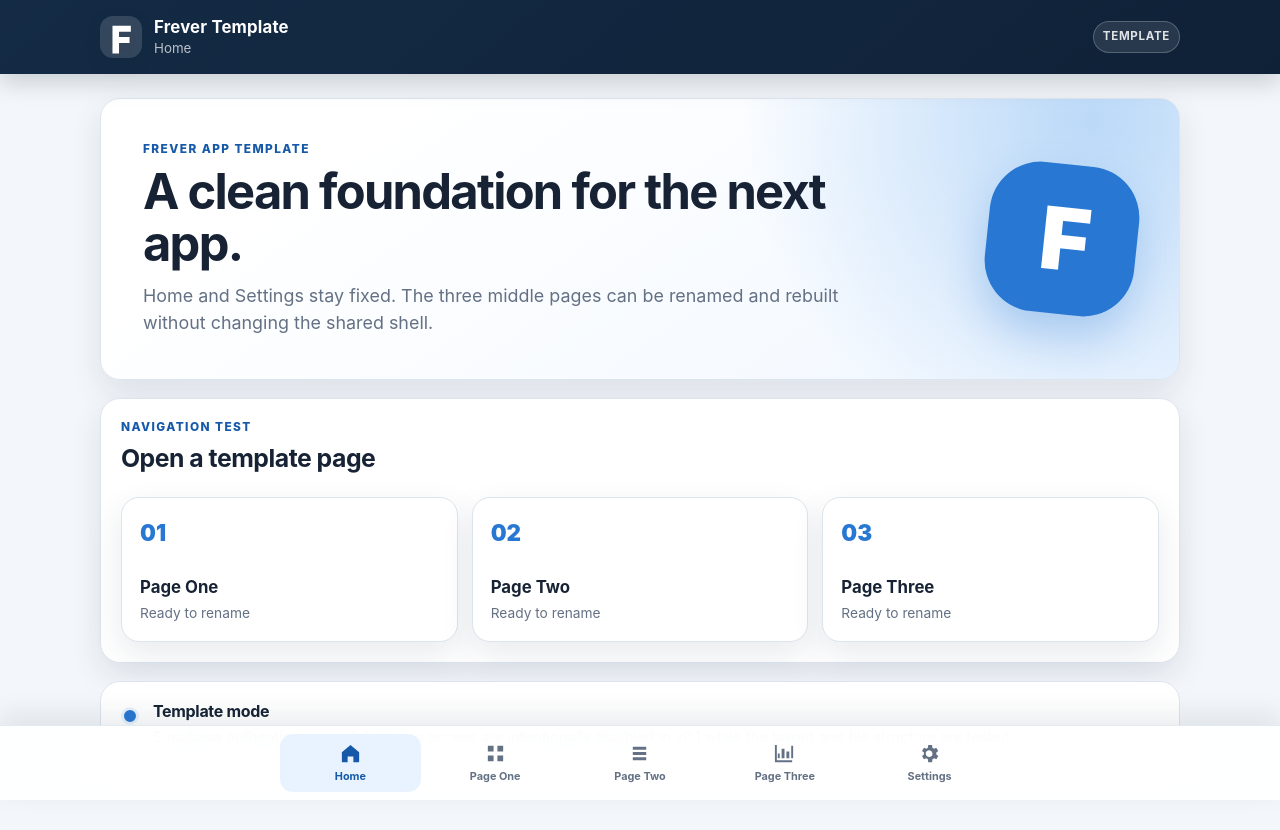
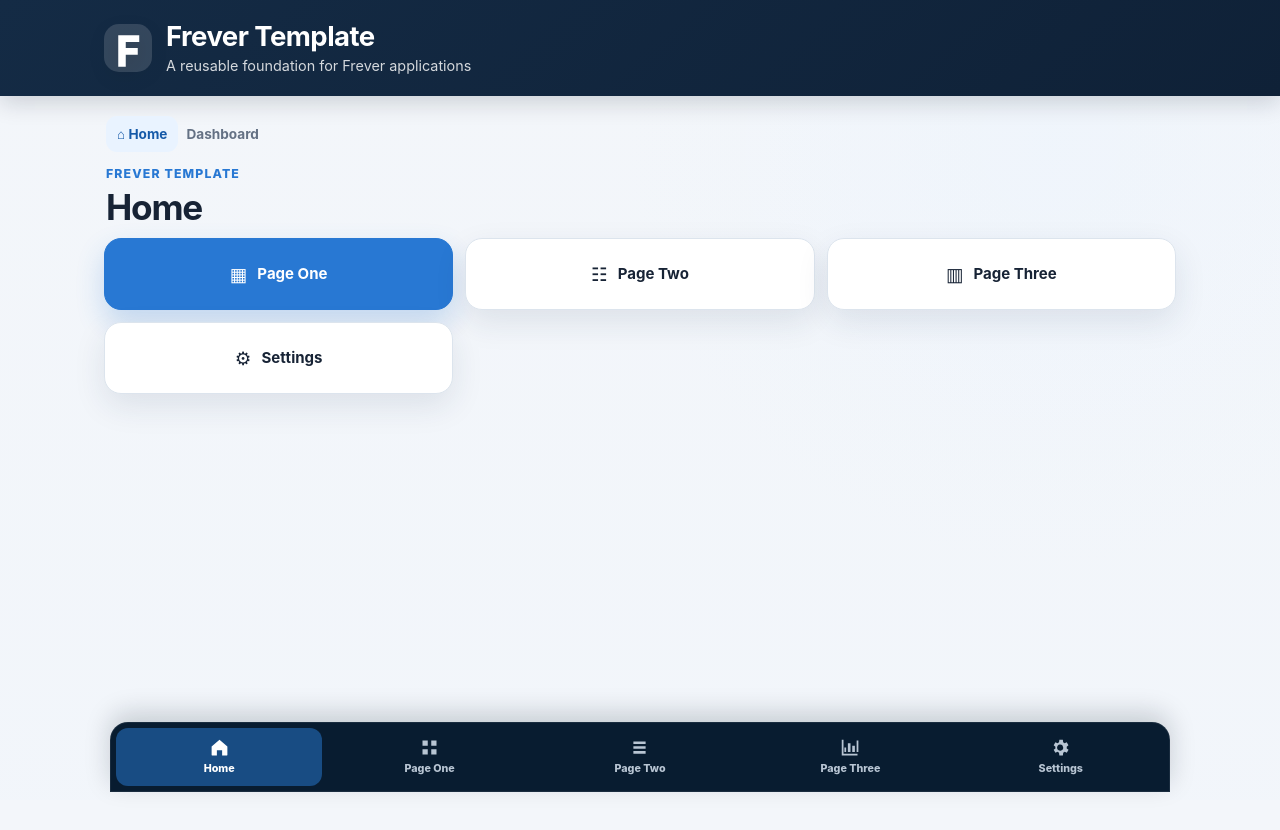
Before and after one commit to StaffyBear/Frever-Template, a website with bundled scripts: page index.html in a window 1280 px wide. After the commit the page ends 800 px from the top, so only its background shows below. Built offline with nearby package versions, Linux system fonts and the light colour scheme.

Commit message:
Add files via upload

```diff
--- a/Components/Header/Header.html
+++ b/Components/Header/Header.html
@@ -3,8 +3,7 @@
     <img class="brand-mark" src="./Assets/Logos/frever-mark.svg" alt="">
     <span class="brand-copy">
       <strong data-app-name>Frever</strong>
-      <small data-page-title>Home</small>
+      <small data-app-description>Reusable Frever application</small>
     </span>
   </a>
-  <span class="template-badge">Template</span>
 </div>
--- a/Components/Header/Header.js
+++ b/Components/Header/Header.js
@@ -7,12 +7,16 @@ async function fetchText(path) {
 export const Header = {
   async mount(target, appConfig) {
     target.innerHTML = await fetchText("./Components/Header/Header.html");
+
     const appName = target.querySelector("[data-app-name]");
+    const appDescription = target.querySelector("[data-app-description]");
+
     if (appName) appName.textContent = appConfig.appName;
+    if (appDescription) appDescription.textContent = appConfig.description;
   },
 
-  setPage(page) {
-    const title = document.querySelector("[data-page-title]");
-    if (title) title.textContent = page.label;
+  setPage() {
+    // The compact app header remains consistent across every page.
+    // Page titles are displayed within each page's own HTML file.
   }
 };
--- a/Config/App.json
+++ b/Config/App.json
@@ -2,8 +2,8 @@
   "appCode": "template",
   "appName": "Frever Template",
   "shortName": "Frever",
-  "version": "0.1.0",
-  "description": "A clean reusable foundation for Frever applications.",
+  "version": "0.1.1",
+  "description": "A reusable foundation for Frever applications",
   "homeRoute": "home",
   "showVersionInSettings": true
 }
--- a/Pages/Homepage/Homepage.html
+++ b/Pages/Homepage/Homepage.html
@@ -1,43 +1,12 @@
-<section class="page-section hero-card">
-  <div>
-    <p class="eyebrow">Frever app template</p>
-    <h1>A clean foundation for the next app.</h1>
-    <p class="lead">Home and Settings stay fixed. The three middle pages can be renamed and rebuilt without changing the shared shell.</p>
+<section class="page-heading page-heading-home">
+  <div class="page-context" aria-label="Current section">
+    <span class="page-context-active">⌂ Home</span>
+    <span>Dashboard</span>
   </div>
-  <div class="hero-mark" aria-hidden="true">F</div>
+  <p class="eyebrow">Frever Template</p>
+  <h1>Home</h1>
 </section>
 
-<section class="page-section">
-  <div class="section-heading">
-    <div>
-      <p class="eyebrow">Navigation test</p>
-      <h2>Open a template page</h2>
-    </div>
-  </div>
-
-  <div class="tile-grid tile-grid-three">
-    <button class="feature-tile" type="button" data-open-page="page-one">
-      <span class="tile-number">01</span>
-      <strong>Page One</strong>
-      <span>Ready to rename</span>
-    </button>
-    <button class="feature-tile" type="button" data-open-page="page-two">
-      <span class="tile-number">02</span>
-      <strong>Page Two</strong>
-      <span>Ready to rename</span>
-    </button>
-    <button class="feature-tile" type="button" data-open-page="page-three">
-      <span class="tile-number">03</span>
-      <strong>Page Three</strong>
-      <span>Ready to rename</span>
-    </button>
-  </div>
+<section class="home-menu" aria-label="App pages">
+  <div class="home-tile-grid" data-home-tiles></div>
 </section>
-
-<section class="page-section info-card">
-  <div class="status-dot" aria-hidden="true"></div>
-  <div>
-    <h2>Template mode</h2>
-    <p>Supabase authentication and database access are intentionally disabled in v0.1 while the layout and file structure are tested.</p>
-  </div>
-</section>
--- a/Pages/Homepage/Homepage.js
+++ b/Pages/Homepage/Homepage.js
@@ -1,5 +1,35 @@
-export function init({ navigate }) {
+const ICONS = {
+  home: "⌂",
+  grid: "▦",
+  list: "☷",
+  chart: "▥",
+  settings: "⚙"
+};
+
+async function loadNavigation() {
+  const response = await fetch("./Config/Navigation.json", { cache: "no-store" });
+  if (!response.ok) throw new Error("Could not load Config/Navigation.json");
+  return response.json();
+}
+
+export async function init({ navigate }) {
   const page = document.querySelector('[data-page="home"]');
+  const grid = page?.querySelector("[data-home-tiles]");
+
+  if (grid) {
+    const navigation = await loadNavigation();
+    const items = navigation.items
+      .filter(item => item.id !== "home")
+      .sort((a, b) => a.position - b.position);
+
+    grid.innerHTML = items.map((item, index) => `
+      <button class="home-menu-tile${index === 0 ? " is-featured" : ""}" type="button" data-open-page="${item.id}">
+        <span class="home-menu-icon" aria-hidden="true">${ICONS[item.icon] ?? ICONS.grid}</span>
+        <strong>${item.label}</strong>
+      </button>
+    `).join("");
+  }
+
   const handler = event => {
     const button = event.target.closest("[data-open-page]");
     if (button) navigate(button.dataset.openPage);
--- a/Styles/App.css
+++ b/Styles/App.css
@@ -12,7 +12,9 @@ body {
   margin: 0;
   min-width: 320px;
   min-height: 100vh;
-  background: var(--page-bg);
+  background:
+    radial-gradient(circle at 82% 18%, color-mix(in srgb, var(--accent-soft) 36%, transparent) 0, transparent 34%),
+    linear-gradient(180deg, var(--page-bg) 0%, color-mix(in srgb, var(--page-bg) 88%, var(--accent-soft)) 100%);
   color: var(--text-primary);
   font-family: Inter, ui-sans-serif, system-ui, -apple-system, BlinkMacSystemFont, "Segoe UI", sans-serif;
   line-height: 1.5;
@@ -37,43 +39,38 @@ button {
 
 .app-shell {
   min-height: 100vh;
-  padding-bottom: calc(86px + env(safe-area-inset-bottom));
+  padding-bottom: calc(94px + env(safe-area-inset-bottom));
 }
 
 .app-header {
-  position: sticky;
-  top: 0;
-  z-index: 40;
-  min-height: 74px;
+  min-height: 96px;
   padding-top: env(safe-area-inset-top);
   background: var(--header-bg);
   color: var(--header-text);
-  box-shadow: 0 8px 24px rgba(8, 21, 36, 0.18);
+  box-shadow: 0 7px 22px rgba(8, 21, 36, 0.16);
 }
 
 .header-inner {
   width: min(1120px, 100%);
-  min-height: 74px;
+  min-height: 96px;
   margin: 0 auto;
-  padding: 12px 20px;
+  padding: 16px 24px;
   display: flex;
   align-items: center;
-  justify-content: space-between;
-  gap: 16px;
 }
 
 .brand-link {
   min-width: 0;
   display: inline-flex;
   align-items: center;
-  gap: 12px;
+  gap: 14px;
   color: inherit;
   text-decoration: none;
 }
 
 .brand-mark {
-  width: 42px;
-  height: 42px;
+  width: 48px;
+  height: 48px;
   flex: 0 0 auto;
   filter: drop-shadow(0 5px 10px rgba(0, 0, 0, 0.18));
 }
@@ -81,39 +78,28 @@ button {
 .brand-copy {
   min-width: 0;
   display: grid;
-  line-height: 1.15;
+  line-height: 1.16;
 }
 
 .brand-copy strong {
-  font-size: 1.05rem;
-  letter-spacing: 0.01em;
+  font-size: clamp(1.32rem, 3vw, 1.72rem);
+  letter-spacing: -0.02em;
 }
 
 .brand-copy small {
-  margin-top: 4px;
-  color: rgba(255, 255, 255, 0.7);
+  margin-top: 5px;
+  color: rgba(255, 255, 255, 0.82);
+  font-size: 0.9rem;
   overflow: hidden;
   text-overflow: ellipsis;
   white-space: nowrap;
 }
 
-.template-badge {
-  padding: 6px 9px;
-  border: 1px solid rgba(255, 255, 255, 0.22);
-  border-radius: 999px;
-  background: rgba(255, 255, 255, 0.1);
-  color: rgba(255, 255, 255, 0.86);
-  font-size: 0.72rem;
-  font-weight: 700;
-  letter-spacing: 0.06em;
-  text-transform: uppercase;
-}
-
 .page-content {
   width: min(100%, 1120px);
-  min-height: calc(100vh - 160px);
+  min-height: calc(100vh - 190px);
   margin: 0 auto;
-  padding: 24px 20px 42px;
+  padding: 20px 24px 44px;
   outline: none;
 }
 
@@ -129,15 +115,15 @@ p {
 }
 
 h1 {
-  margin-bottom: 12px;
-  font-size: clamp(1.85rem, 6vw, 3.05rem);
+  margin-bottom: 10px;
+  font-size: clamp(1.7rem, 4vw, 2.2rem);
   line-height: 1.08;
   letter-spacing: -0.035em;
 }
 
 h2 {
   margin-bottom: 8px;
-  font-size: clamp(1.15rem, 4vw, 1.55rem);
+  font-size: clamp(1.1rem, 3vw, 1.45rem);
   line-height: 1.2;
   letter-spacing: -0.02em;
 }
@@ -157,22 +143,41 @@ p:last-child {
 }
 
 .eyebrow {
-  margin-bottom: 7px;
-  color: var(--accent-strong);
-  font-size: 0.74rem;
-  font-weight: 800;
-  letter-spacing: 0.12em;
+  margin-bottom: 4px;
+  color: var(--accent);
+  font-size: 0.77rem;
+  font-weight: 850;
+  letter-spacing: 0.09em;
   text-transform: uppercase;
 }
 
+.page-heading,
 .page-title-block {
-  margin-bottom: 22px;
-  padding: 4px 2px;
+  margin-bottom: 12px;
+  padding: 0 2px;
 }
 
-.page-title-block p {
+.page-title-block p,
+.page-heading p:not(.eyebrow) {
   max-width: 760px;
   color: var(--text-secondary);
+}
+
+.page-context {
+  margin-bottom: 13px;
+  display: flex;
+  align-items: center;
+  gap: 8px;
+  color: var(--text-secondary);
+  font-size: 0.85rem;
+  font-weight: 750;
+}
+
+.page-context-active {
+  padding: 8px 11px;
+  border-radius: 11px;
+  background: var(--accent-soft);
+  color: var(--accent-strong);
 }
 
 .loading-state {
--- a/Styles/Components.css
+++ b/Styles/Components.css
@@ -1,60 +1,73 @@
 .page-section,
 .summary-card,
 .feature-tile,
-.list-card {
+.list-card,
+.home-menu-tile {
   border: 1px solid var(--border);
   background: var(--surface);
   box-shadow: var(--shadow);
 }
 
 .page-section {
-  margin-bottom: 18px;
+  margin-bottom: 16px;
   padding: 20px;
-  border-radius: 20px;
-}
-
-.hero-card {
-  position: relative;
-  overflow: hidden;
-  min-height: 230px;
-  padding: clamp(24px, 5vw, 42px);
-  display: flex;
-  align-items: center;
-  justify-content: space-between;
-  gap: 28px;
-  background:
-    radial-gradient(circle at 92% 8%, var(--accent-muted) 0, transparent 34%),
-    linear-gradient(145deg, var(--surface) 20%, var(--accent-soft) 140%);
-}
-
-.hero-card > div:first-child {
-  position: relative;
-  z-index: 1;
-  max-width: 720px;
-}
-
-.hero-mark {
-  width: clamp(92px, 20vw, 150px);
-  aspect-ratio: 1;
-  flex: 0 0 auto;
-  display: grid;
-  place-items: center;
-  border-radius: 34%;
-  background: var(--accent);
-  color: var(--text-on-accent);
-  box-shadow: 0 22px 44px color-mix(in srgb, var(--accent) 28%, transparent);
-  font-size: clamp(3rem, 10vw, 5.4rem);
-  font-weight: 900;
-  letter-spacing: -0.08em;
-  transform: rotate(6deg);
+  border-radius: 18px;
 }
 
 .section-heading {
-  margin-bottom: 16px;
+  margin-bottom: 14px;
   display: flex;
   align-items: end;
   justify-content: space-between;
   gap: 16px;
+}
+
+.home-menu {
+  margin-top: 2px;
+}
+
+.home-tile-grid {
+  display: grid;
+  grid-template-columns: repeat(3, minmax(0, 1fr));
+  gap: 12px;
+}
+
+.home-menu-tile {
+  min-height: 72px;
+  padding: 14px 18px;
+  display: flex;
+  align-items: center;
+  justify-content: center;
+  gap: 10px;
+  border-radius: 17px;
+  color: var(--text-primary);
+  cursor: pointer;
+  text-align: center;
+  transition: transform 150ms ease, border-color 150ms ease, box-shadow 150ms ease, background 150ms ease;
+}
+
+.home-menu-tile:hover,
+.home-menu-tile:focus-visible {
+  border-color: var(--accent-muted);
+  box-shadow: 0 13px 30px color-mix(in srgb, var(--accent) 13%, transparent);
+  transform: translateY(-1px);
+  outline: none;
+}
+
+.home-menu-tile.is-featured {
+  border-color: var(--accent);
+  background: var(--accent);
+  color: var(--text-on-accent);
+  box-shadow: 0 13px 28px color-mix(in srgb, var(--accent) 24%, transparent);
+}
+
+.home-menu-icon {
+  font-size: 1.16rem;
+  line-height: 1;
+}
+
+.home-menu-tile strong {
+  font-size: 0.94rem;
 }
 
 .tile-grid {
@@ -67,7 +80,7 @@
 }
 
 .feature-tile {
-  min-height: 145px;
+  min-height: 130px;
   padding: 18px;
   display: flex;
   flex-direction: column;
--- a/Styles/Navigation.css
+++ b/Styles/Navigation.css
@@ -4,19 +4,23 @@
   right: 0;
   bottom: 0;
   left: 0;
-  padding: 8px 12px calc(8px + env(safe-area-inset-bottom));
-  border-top: 1px solid color-mix(in srgb, var(--border) 82%, transparent);
-  background: color-mix(in srgb, var(--surface-raised) 92%, transparent);
-  box-shadow: 0 -10px 28px rgba(19, 39, 60, 0.09);
-  backdrop-filter: blur(16px);
+  padding: 0 18px calc(8px + env(safe-area-inset-bottom));
+  pointer-events: none;
 }
 
 .bottom-navigation-inner {
-  width: min(720px, 100%);
+  width: min(1060px, 100%);
+  min-height: 68px;
   margin: 0 auto;
+  padding: 5px;
   display: grid;
   grid-template-columns: repeat(5, minmax(0, 1fr));
   gap: 4px;
+  border: 1px solid rgba(255, 255, 255, 0.07);
+  border-radius: 18px 18px 0 0;
+  background: #081c30;
+  box-shadow: 0 -9px 26px rgba(8, 21, 36, 0.18);
+  pointer-events: auto;
 }
 
 .nav-item {
@@ -28,19 +32,19 @@
   align-content: center;
   gap: 3px;
   border: 0;
-  border-radius: 13px;
+  border-radius: 12px;
   background: transparent;
-  color: var(--text-secondary);
+  color: #b8c5d3;
   cursor: pointer;
 }
 
 .nav-item:hover {
-  background: var(--surface-subtle);
+  background: rgba(255, 255, 255, 0.06);
 }
 
 .nav-item.is-active {
-  background: var(--accent-soft);
-  color: var(--accent-strong);
+  background: color-mix(in srgb, var(--accent) 42%, #0d2c49);
+  color: #ffffff;
 }
 
 .nav-item:focus-visible {
@@ -49,8 +53,8 @@
 }
 
 .nav-icon {
-  width: 23px;
-  height: 23px;
+  width: 21px;
+  height: 21px;
   display: block;
 }
 
@@ -63,8 +67,8 @@
 .nav-label {
   width: 100%;
   overflow: hidden;
-  font-size: 0.68rem;
-  font-weight: 750;
+  font-size: 0.67rem;
+  font-weight: 760;
   text-overflow: ellipsis;
   white-space: nowrap;
 }
--- a/Styles/Responsive.css
+++ b/Styles/Responsive.css
@@ -1,22 +1,28 @@
 @media (max-width: 700px) {
-  .page-content {
-    padding: 18px 14px 30px;
+  .app-header,
+  .header-inner {
+    min-height: 84px;
   }
 
   .header-inner {
-    padding-right: 15px;
-    padding-left: 15px;
+    padding: 13px 16px;
   }
 
-  .hero-card {
-    min-height: auto;
-    align-items: flex-start;
+  .brand-mark {
+    width: 44px;
+    height: 44px;
   }
 
-  .hero-mark {
-    width: 84px;
-    border-radius: 25px;
-    font-size: 3.1rem;
+  .brand-copy small {
+    font-size: 0.8rem;
+  }
+
+  .page-content {
+    padding: 17px 15px 30px;
+  }
+
+  .home-tile-grid {
+    grid-template-columns: repeat(2, minmax(0, 1fr));
   }
 
   .tile-grid-three,
@@ -31,24 +37,42 @@
   .accent-grid {
     grid-template-columns: repeat(2, minmax(0, 1fr));
   }
+
+  .bottom-navigation {
+    padding-right: 0;
+    padding-left: 0;
+  }
+
+  .bottom-navigation-inner {
+    border-right: 0;
+    border-bottom: 0;
+    border-left: 0;
+    border-radius: 16px 16px 0 0;
+  }
 }
 
 @media (max-width: 460px) {
-  .template-badge {
-    display: none;
+  .brand-copy strong {
+    font-size: 1.18rem;
   }
 
-  .hero-card {
-    display: block;
-  }
-
-  .hero-mark {
-    display: none;
+  .brand-copy small {
+    max-width: 245px;
   }
 
   .page-section {
     padding: 17px;
-    border-radius: 17px;
+    border-radius: 16px;
+  }
+
+  .home-menu-tile {
+    min-height: 70px;
+    padding: 12px 8px;
+    gap: 7px;
+  }
+
+  .home-menu-tile strong {
+    font-size: 0.83rem;
   }
 
   .counter-card,
@@ -62,17 +86,17 @@
   }
 
   .nav-label {
-    font-size: 0.62rem;
+    font-size: 0.61rem;
   }
 }
 
 @media (min-width: 1000px) {
   .page-content {
-    padding-top: 34px;
+    padding-top: 24px;
   }
 
   .page-section {
-    padding: 24px;
+    padding: 22px;
   }
 }
 
--- a/package.json
+++ b/package.json
@@ -1,6 +1,6 @@
 {
   "name": "frever-app-template",
-  "version": "0.1.0",
+  "version": "0.1.1",
   "private": true,
   "type": "module"
 }
--- a/service-worker.js
+++ b/service-worker.js
@@ -1,4 +1,4 @@
-const CACHE_NAME = "frever-template-v0.1.0";
+const CACHE_NAME = "frever-template-v0.1.1.0";
 const APP_FILES = [
   "./",
   "./index.html",
```
Also changed, not shown: README.md.
